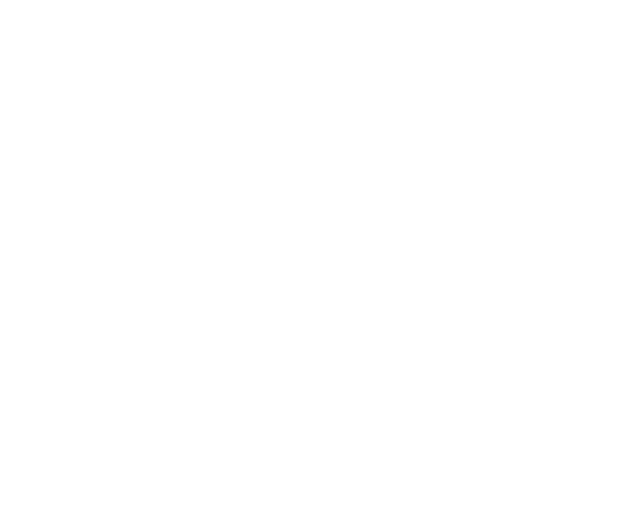
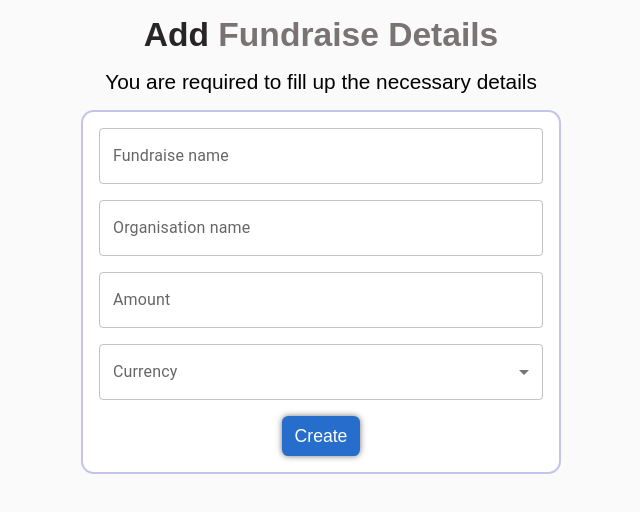
Before and after one commit to Suman373/blossom, a React (Create React App) app in the folder client/: page /userhome/new-fundraise in a window 1280 px wide. Before the commit this address had no page. Shown: the top 512 px of the page, without its empty margins (319-959 px from the left). Built offline with nearby package versions, Linux system fonts and the light colour scheme.

Commit message:
add: add fund raise post, with styles and functionality

```diff
--- a/client/src/App.js
+++ b/client/src/App.js
@@ -3,6 +3,7 @@
 import {BrowserRouter as BRouter, Routes, Route} from 'react-router-dom';
 import Home from './pages/public/Home/Home';
 import UserHome from './pages/user/UserHome/UserHome';
+import AddFundRaise from './pages/user/AddFundRaise/AddFundRaise';
 
 const App = () => {
   return (
@@ -16,6 +17,9 @@
           <Route path="/userhome" element={
             <UserHome/>
           }></Route>
+          <Route path="/userhome/new-fundraise" element={
+            <AddFundRaise/>
+          }></Route>
         </Routes>
       </div>
     </BRouter>
--- a/client/src/components/FundRaise-user/FundRaise.jsx
+++ b/client/src/components/FundRaise-user/FundRaise.jsx
@@ -3,10 +3,13 @@
 import { TextField } from '@mui/material';
 import { useState } from 'react';
 import Fund from '../Fund/Fund';
-import GreyButton from '../GreyButton/GreyButton';
 import BlueButton from '../BlueButton/BlueButton';
+import { useNavigate } from 'react-router-dom';
 
 const FundRaise = () => {
+
+  // const navigator
+  const navigate = useNavigate();
 
   const [fundRaiseSearch, setFundRaiseSearch] = useState("");
 
@@ -14,9 +17,9 @@
 
 
   // adding new event button click
-  const addNewEvent = (e) => {
+  const addNewFundRaise = (e) => {
     e.preventDefault();
-    alert("You want to add event");
+    navigate('/userhome/new-fundraise');
   }
 
   return (
@@ -31,8 +34,8 @@
           label="Search fund raise"
         />
         <BlueButton
-           text={"Add new event"}
-           addNewEvent={addNewEvent}
+           text={"Add new fundraise"}
+           handleClick={addNewFundRaise}
         />
 
       </header>
@@ -45,6 +48,7 @@
               funds.map((fund, index) => (
                 fund?.toLowerCase().includes((fundRaiseSearch.toLowerCase())) ?
                   <Fund
+                    key={index}
                     fund={fund}
                     />
                   :
--- /dev/null
+++ b/client/src/pages/user/AddFundRaise/AddFundRaise.jsx
@@ -0,0 +1,80 @@
+import React from 'react';
+import './AddFundRaise.scss';
+import {TextField, MenuItem } from '@mui/material';
+import BlueButton from '../../../components/BlueButton/BlueButton';
+import { useNavigate } from 'react-router-dom';
+import { useState } from 'react';
+
+const AddFundRaise = () => {
+
+  // route navigator
+  const navigate = useNavigate();
+
+  // states for forms
+  const [fundRaiseName, setFundRaiseName] = useState("");
+  const [fundOrgName, setFundOrgName] = useState("");
+  const [fundAmount, setFundAmount] = useState("");
+  const [fundCurrency , setFundCurrency] = useState("");
+
+  // submission of form
+  const handleFundRaiseForm = async (e) => {
+    e.preventDefault();
+    alert("Yay form submitted");
+    console.log(fundRaiseName, fundOrgName, fundAmount, fundCurrency);
+    // api
+    setFundRaiseName("");setFundOrgName(""); setFundCurrency("");setFundAmount("");
+    navigate('/userhome');
+  }
+  return (
+    <main className='add-fundraise-wrapper'>
+      <h1>Add <span>Fundraise Details</span></h1>
+      <p>You are required to fill up the necessary details</p>
+      <div>
+        <form>
+          <TextField
+            type="text"
+            label="Fundraise name"
+            id="outlined-basic"
+            value={fundRaiseName}
+            onChange={(e)=> setFundRaiseName(e.target.value)}
+            placeholder='Fund raise name' />
+
+          <TextField
+            type="text"
+            label="Organisation name"
+            id="outlined-basic"
+            value={fundOrgName}
+            onChange={(e)=> setFundOrgName(e.target.value)}
+            placeholder='Fund raise name' />
+
+          <TextField
+            type="text"
+            label="Amount"
+            id="outlined-basic"
+            value={fundAmount}
+            onChange={(e)=> setFundAmount(e.target.value)}
+            placeholder='Amount to be raised' />
+
+          <TextField
+            id="select"
+            label="Currency"
+            value={fundCurrency}
+            onChange={(e)=> setFundCurrency(e.target.value)}
+            select>
+            <MenuItem value="INR">INR</MenuItem>
+            <MenuItem value="USD">USD</MenuItem>
+            <MenuItem value="EUR">EUR</MenuItem>
+            <MenuItem value="YEN">YEN</MenuItem>
+          </TextField>
+
+          <BlueButton
+            text={"Create"}
+            handleClick={handleFundRaiseForm} />
+        </form>
+      </div>
+
+    </main>
+  )
+}
+
+export default AddFundRaise;
--- /dev/null
+++ b/client/src/pages/user/AddFundRaise/AddFundRaise.scss
@@ -0,0 +1,41 @@
+@use '../../../utils/variables';
+
+.add-fundraise-wrapper{
+    height:100vh;
+    width:100vw;
+    overflow: hidden;
+    background:variables.$body-bg;
+    text-align: center;
+
+    h1{
+        font-size: 2.1rem;
+        color:variables.$sooth-black;
+        margin:1rem auto;
+        span{
+            // font-size: 2.1rem;
+            color:variables.$shadow;
+        }
+    }
+    p{
+        font-size: 1.3rem;
+    }
+
+    form{
+        height:fit-content;
+        width:30rem;
+        padding:1rem;
+        margin:1rem auto;
+        background:#ffffff;
+        border-radius: 0.8rem;
+        border:2px solid variables.$fallback;
+        display: flex;
+        justify-content: flex-start;
+        flex-direction: column;
+        gap:1rem;
+
+        button{
+            margin: 0 auto;
+            font-size: 1.1rem;
+        }
+    }
+}
```
